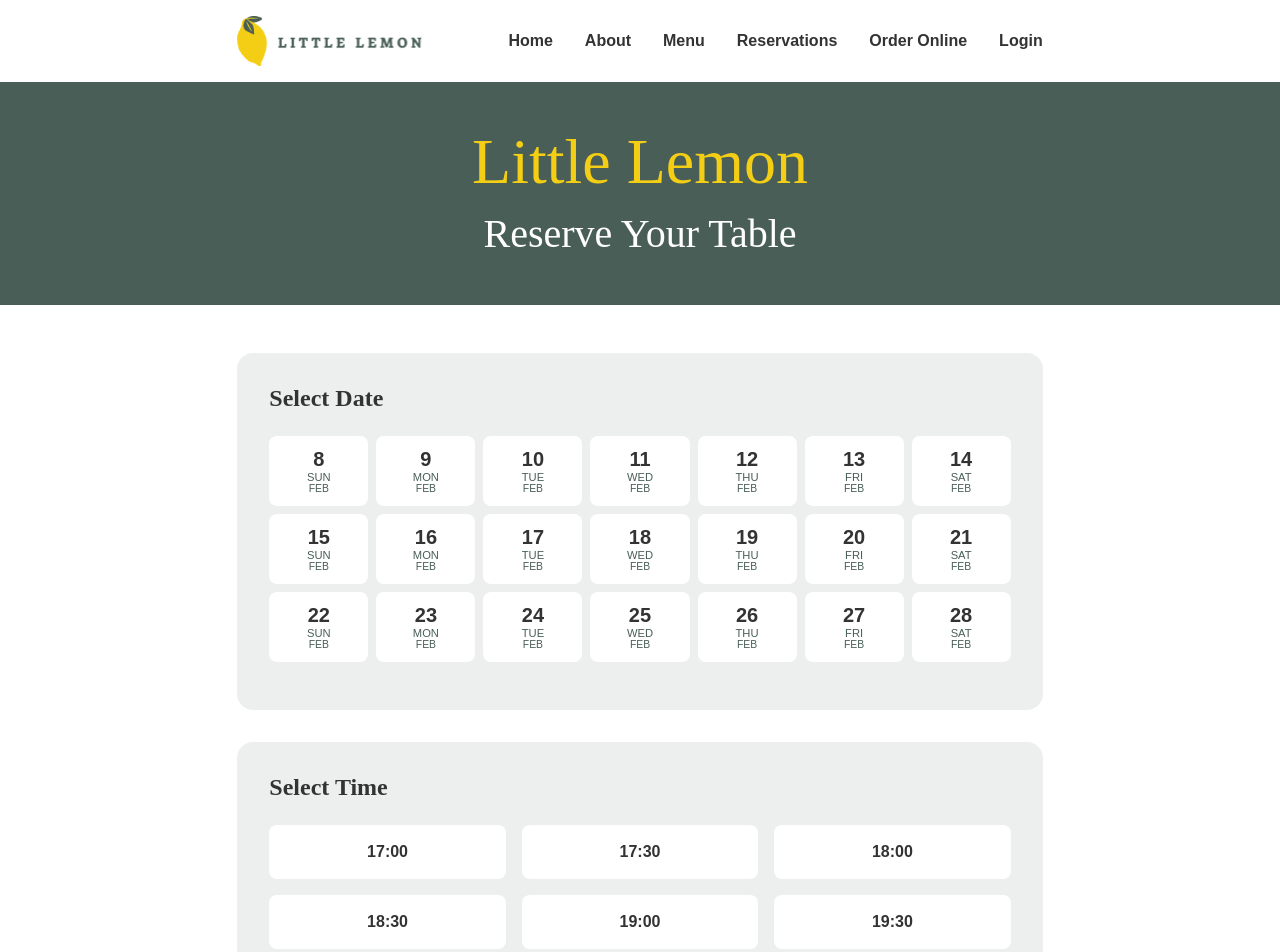
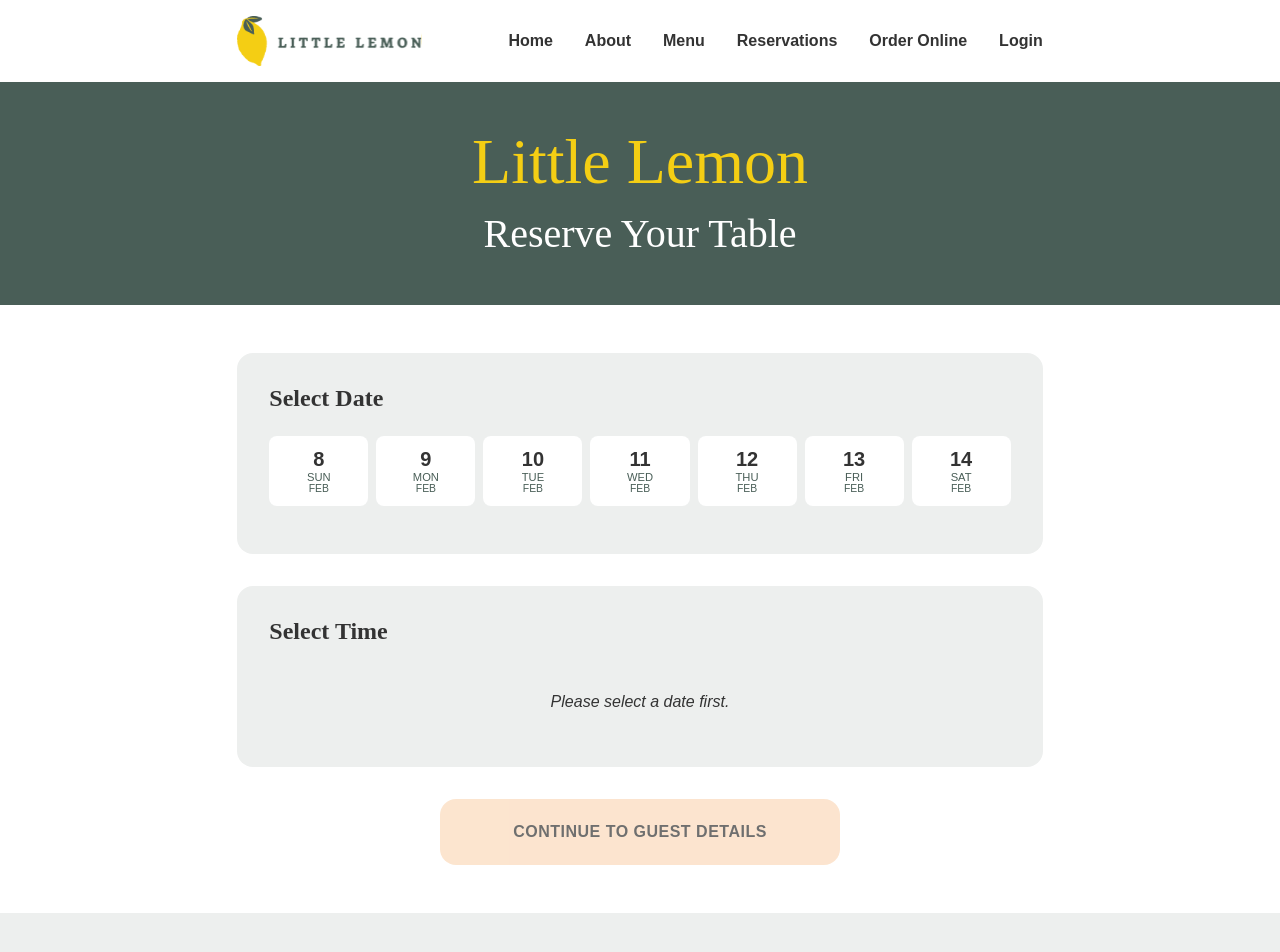
Before and after one commit to Keeferf/coursera-projects, a React (Create React App) app in the folder little-lemon-capstone/: page /reservations in a window 1280 px wide. Shown: the top 952 px of the page. Built offline with nearby package versions, Linux system fonts and the light colour scheme.

Commit message:
Created local api, as git api was not fetching

```diff
--- a/little-lemon-capstone/public/index.html
+++ b/little-lemon-capstone/public/index.html
@@ -38,6 +38,6 @@
 
       To begin the development, run `npm start` or `yarn start`.
       To create a production bundle, use `npm run build` or `yarn build`.
-    -->
+      -->
   </body>
 </html>
--- /dev/null
+++ b/little-lemon-capstone/src/api.js
@@ -0,0 +1,34 @@
+const seededRandom = function (seed) {
+  var m = 2 ** 35 - 31;
+  var a = 185852;
+  var s = seed % m;
+  return function () {
+    return (s = (s * a) % m) / m;
+  };
+};
+
+const fetchAPI = function (date) {
+  let result = [];
+  let random = seededRandom(date.getDate());
+
+  for (let i = 17; i <= 23; i++) {
+    if (random() < 0.5) {
+      result.push(i + ":00");
+    }
+    if (random() < 0.5) {
+      result.push(i + ":30");
+    }
+  }
+  return result;
+};
+
+const submitAPI = function (formData) {
+  return true;
+};
+
+export { fetchAPI, submitAPI };
+
+if (typeof window !== "undefined") {
+  window.fetchAPI = fetchAPI;
+  window.submitAPI = submitAPI;
+}
--- a/little-lemon-capstone/src/components/reservations/DateTimeSelection.css
+++ b/little-lemon-capstone/src/components/reservations/DateTimeSelection.css
@@ -1,3 +1,5 @@
+/* src/components/DateTimeSelection.css */
+
 .datetime-selection {
   display: flex;
   flex-direction: column;
@@ -20,6 +22,7 @@
   margin-top: 0;
 }
 
+/* Calendar Grid - 7 days in a row */
 .calendar-grid {
   display: grid;
   grid-template-columns: repeat(7, 1fr);
@@ -39,7 +42,7 @@
   cursor: pointer;
   transition: all var(--transition-base);
   min-height: 70px;
-  min-width: 0; /* Allows buttons to shrink */
+  min-width: 0;
 }
 
 .date-button:hover {
@@ -86,6 +89,7 @@
   margin-top: var(--spacing-sm);
 }
 
+/* Time Grid */
 .time-grid {
   display: grid;
   grid-template-columns: repeat(3, 1fr);
@@ -112,6 +116,21 @@
 .time-button.selected {
   background-color: var(--primary-yellow);
   border-color: var(--primary-yellow);
+}
+
+.loading-text,
+.no-times,
+.select-date-prompt {
+  font-family: var(--font-body);
+  font-size: 1rem;
+  color: var(--primary-green);
+  text-align: center;
+  padding: var(--spacing-md);
+}
+
+.select-date-prompt {
+  color: var(--highlight-dark);
+  font-style: italic;
 }
 
 .continue-button {
@@ -170,6 +189,7 @@
     font-size: 0.6rem;
   }
 }
+
 @media (max-width: 480px) {
   .selection-section {
     padding: var(--spacing-md);
@@ -187,4 +207,11 @@
   .continue-button {
     width: 100%;
   }
+
+  .select-date-prompt,
+  .loading-text,
+  .no-times-text {
+    padding: var(--spacing-md);
+    font-size: 0.9rem;
+  }
 }
--- a/little-lemon-capstone/src/components/reservations/DateTimeSelection.js
+++ b/little-lemon-capstone/src/components/reservations/DateTimeSelection.js
@@ -1,14 +1,18 @@
-import React, { useState } from "react";
+import React, { useState, useEffect } from "react";
+import { fetchAPI } from "../../api";
 import "./DateTimeSelection.css";
 
 const DateTimeSelection = ({ onContinue }) => {
   const [selectedDate, setSelectedDate] = useState(null);
   const [selectedTime, setSelectedTime] = useState(null);
+  const [availableTimes, setAvailableTimes] = useState([]);
+  const [isLoading, setIsLoading] = useState(false);
 
+  // Generate next 7 days for the calendar
   const generateDates = () => {
     const dates = [];
     const today = new Date();
-    for (let i = 0; i < 21; i++) {
+    for (let i = 0; i < 7; i++) {
       const date = new Date(today);
       date.setDate(today.getDate() + i);
       dates.push(date);
@@ -18,21 +22,15 @@ const DateTimeSelection = ({ onContinue }) => {
 
   const dates = generateDates();
 
-  /* Available time slots for reservation */
-  const timeSlots = [
-    "17:00",
-    "17:30",
-    "18:00",
-    "18:30",
-    "19:00",
-    "19:30",
-    "20:00",
-    "20:30",
-    "21:00",
-    "21:30",
-    "22:00",
-    "22:30",
-  ];
+  useEffect(() => {
+    if (selectedDate) {
+      setIsLoading(true);
+      const times = fetchAPI(selectedDate);
+      setAvailableTimes(times);
+      setSelectedTime(null);
+      setIsLoading(false);
+    }
+  }, [selectedDate]);
 
   const formatDate = (date) => {
     return date.toLocaleDateString("en-US", {
@@ -50,7 +48,7 @@ const DateTimeSelection = ({ onContinue }) => {
 
   return (
     <div className="datetime-selection">
-      {/* Date Section */}
+      {/* Select Date Section */}
       <div className="selection-section">
         <h3>Select Date</h3>
         <div className="calendar-grid">
@@ -77,11 +75,14 @@ const DateTimeSelection = ({ onContinue }) => {
         )}
       </div>
 
-      {/* Time Section */}
+      {/* Select Time Section - Shows API results */}
       <div className="selection-section">
         <h3>Select Time</h3>
+        {isLoading ? (
+          <p className="loading-text">Loading available times...</p>
+        ) : availableTimes.length > 0 ? (
           <div className="time-grid">
-          {timeSlots.map((time) => (
+            {availableTimes.map((time) => (
               <button
                 key={time}
                 className={`time-button ${selectedTime === time ? "selected" : ""}`}
@@ -91,7 +92,14 @@ const DateTimeSelection = ({ onContinue }) => {
               </button>
             ))}
           </div>
+        ) : selectedDate ? (
+          <p className="no-times">No available times for this date.</p>
+        ) : (
+          <p className="select-date-prompt">Please select a date first.</p>
+        )}
       </div>
+
+      {/* Continue Button */}
       <button
         className="continue-button"
         onClick={handleContinue}
```
Lines whose indentation alone changed are shown as unchanged.
